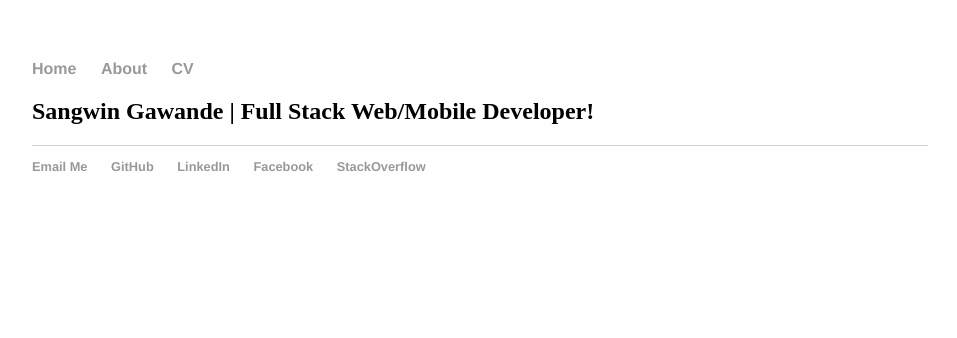
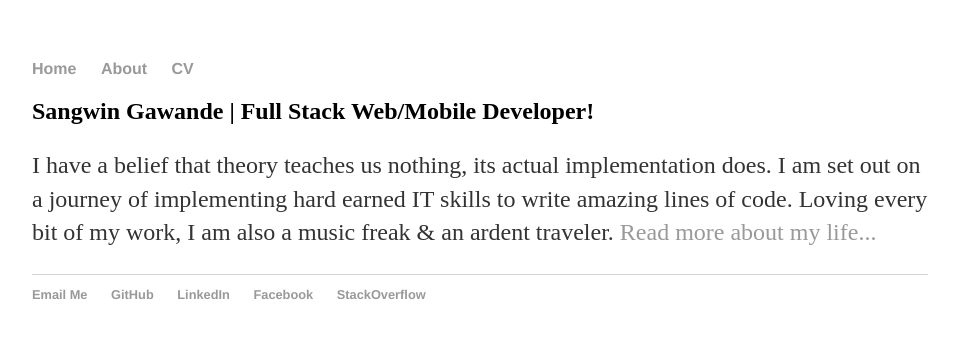
Before and after one commit to sangwin/sangwin.github.io, a Jekyll site: the page built from index.html, in a window 1280 px wide. Shown: the top 338 px of the page, without its empty margins (160-1117 px from the left). Built offline with Jekyll 4.4.1, drawn with Linux system fonts in a browser that asks for light colours.

Commit message:
Update index.html

```diff
--- a/index.html
+++ b/index.html
@@ -5,5 +5,9 @@ title: Sangwin Gawande, Full Stack Web/Mobile Developer
 <div class="container">
 	<div class="blurb">
 		<h2>Sangwin Gawande | Full Stack Web/Mobile Developer!</h2>
+		<p>
+			I have a belief that theory teaches us nothing, its actual implementation does. I am set out on a journey of implementing hard earned IT skills to write amazing lines of code. Loving every bit of my work, I am also a music freak & an ardent traveler.
+			<a href="http://www.sangw.in">Read more about my life...</a>
+		</p>
 	</div><!-- /.blurb -->
 </div><!-- /.container -->
```
